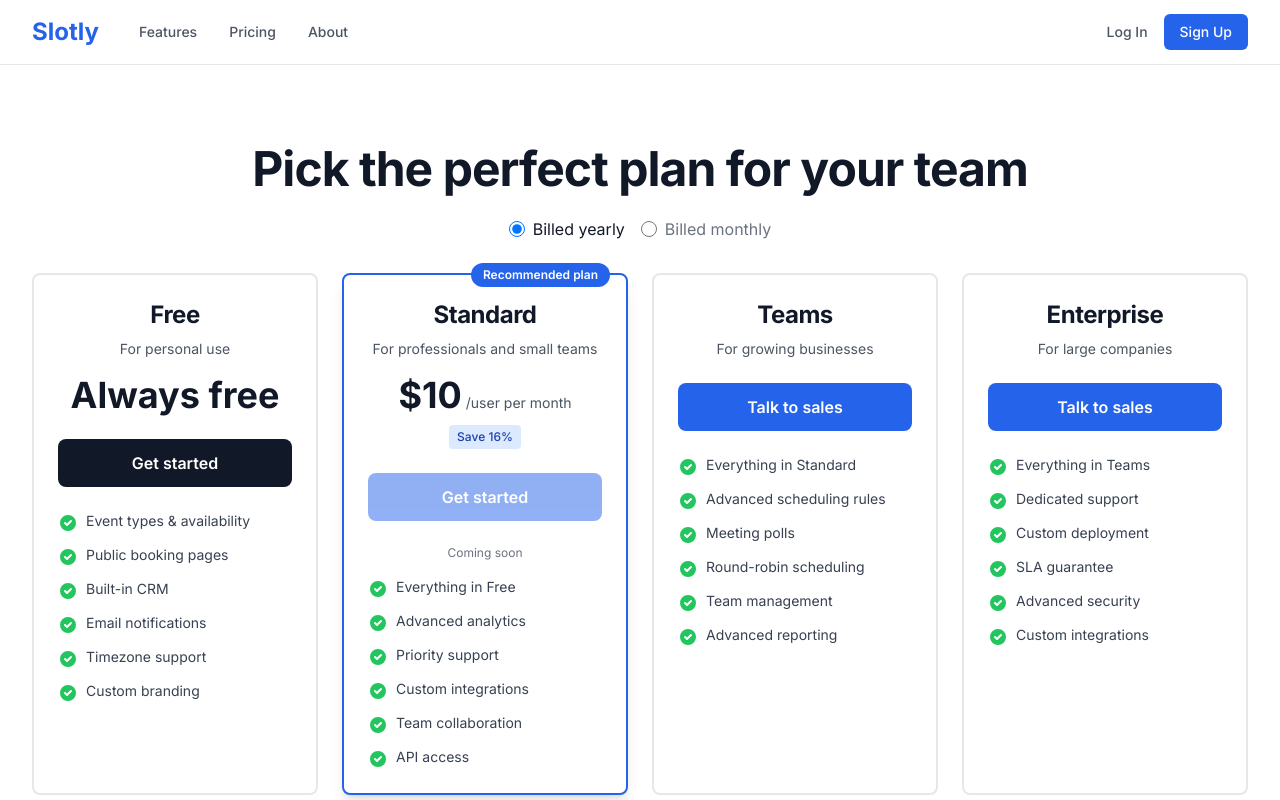
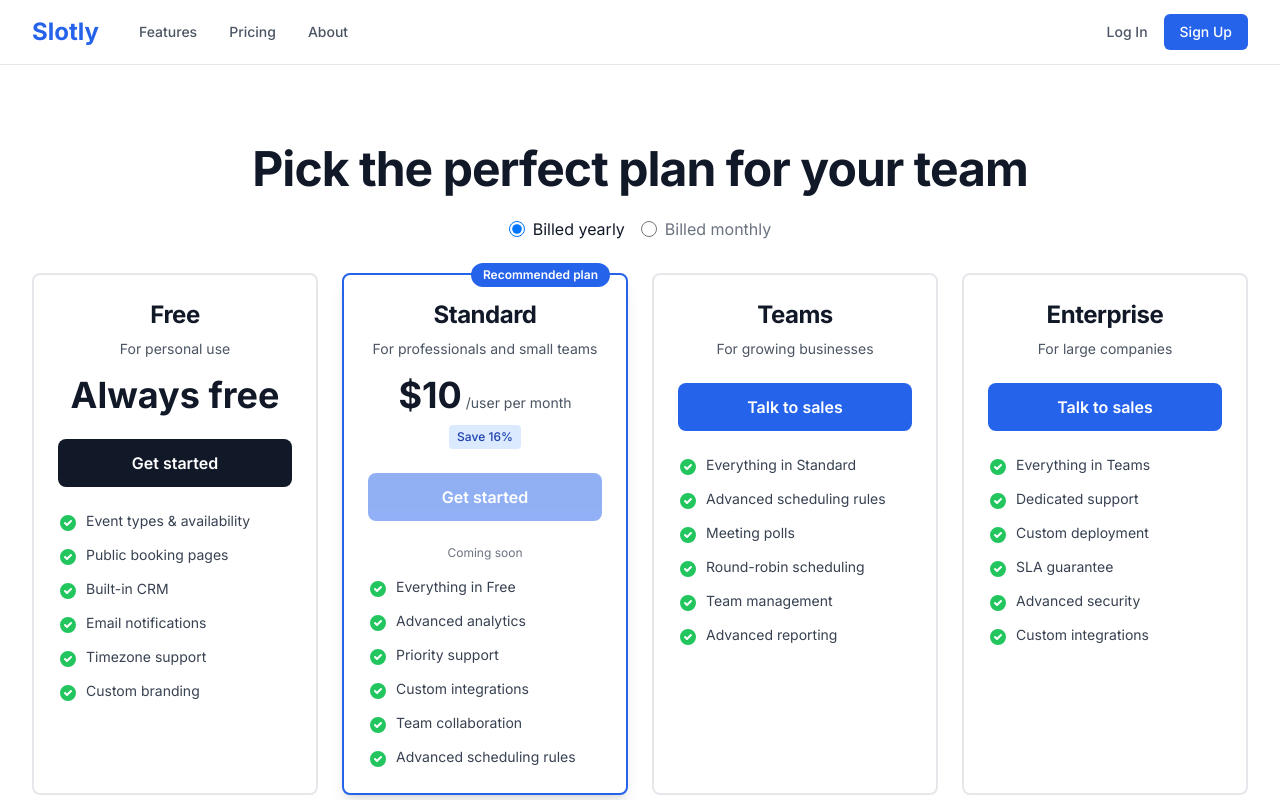
Before and after one commit to digitalquotient008/slotly-marketing, a Next.js app: page /pricing in a window 1280 px wide. Shown: the top 800 px of the page. Built offline with nearby package versions, Linux system fonts and the light colour scheme; no server answers.

Commit message:
Remove 'API access' from Standard plan - not implemented yet

```diff
--- a/src/components/PricingCards.tsx
+++ b/src/components/PricingCards.tsx
@@ -55,7 +55,7 @@
         'Priority support',
         'Custom integrations',
         'Team collaboration',
-        'API access',
+        'Advanced scheduling rules',
       ],
       comingSoon: true,
     },
```
